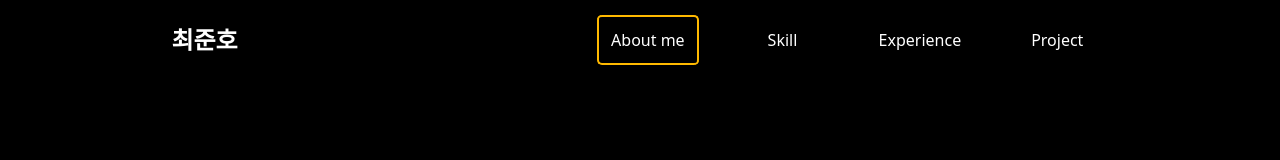
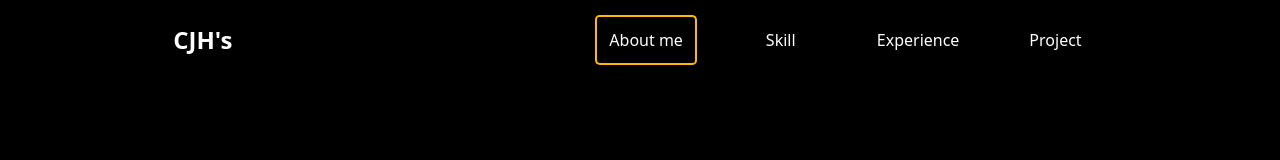
Before and after one commit to haracedaily/portfolio, a React (Vite) app: page / in a window 1280 px wide. Shown: the top 160 px of the page. Built offline with nearby package versions, Linux system fonts and the light colour scheme.

Commit message:
no message

```diff
--- a/src/css/header.module.css
+++ b/src/css/header.module.css
@@ -1,5 +1,8 @@
 .header_title{
     font-size: min(3vw,1.5rem);
+    &:hover{
+        color: #ffb900;
+    }
 }
 .header_ul{
         width:40%;
--- a/src/layout/Header.jsx
+++ b/src/layout/Header.jsx
@@ -13,7 +13,7 @@ function Header(props) {
         <>
             <header className={`sticky top-0 font-sans shadow whitespace-nowrap ${props.backConfig==="dark"?"bg-black white":"bg-white black"}`}>
                 <div className={"flex flex-row gap-4 h-[10vh] justify-around items-center"}>
-                    <h3 className={styles.header_title+" font-bold"} style={{cursor:"pointer"}} onClick={()=>{props.setCurrentScroll(0);props.setScrollLoad(true);props.currentPosition.current=0;}}>최준호</h3>
+                    <h3 className={styles.header_title+" font-bold"} style={{cursor:"pointer"}} onClick={()=>{props.setCurrentScroll(0);props.setScrollLoad(true);props.currentPosition.current=0;}}>CJH's</h3>
                     <ul className={styles.header_ul+" flex gap-3 "}>
                         <li className={props.currentPosition.current===0?styles.choose_li:""} onClick={()=>{props.setCurrentScroll(0);props.setScrollLoad(true);props.currentPosition.current=0;}}>About me</li>
                         <li className={props.currentPosition.current===1?styles.choose_li:""} onClick={()=>{props.setCurrentScroll(mainHeight);props.setScrollLoad(true);props.currentPosition.current=1;}}>Skill</li>
```
